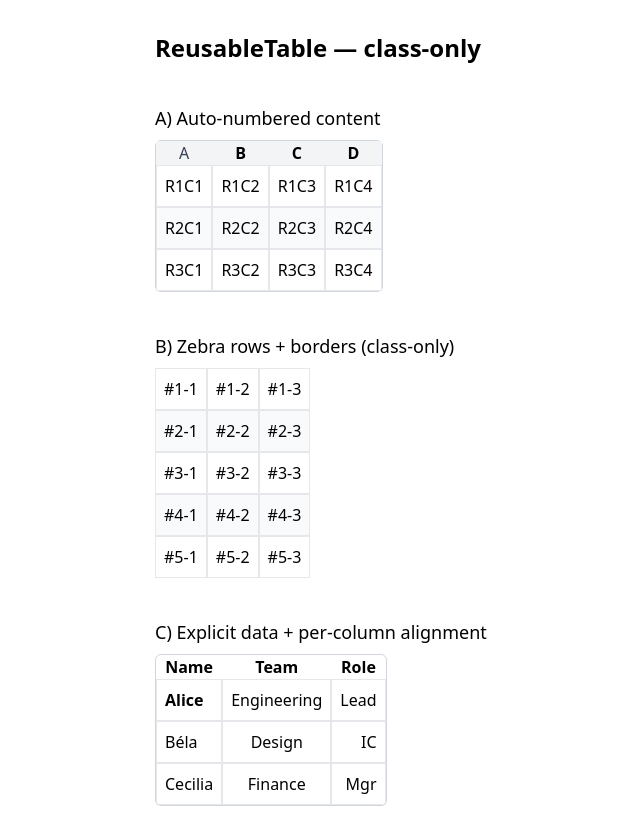
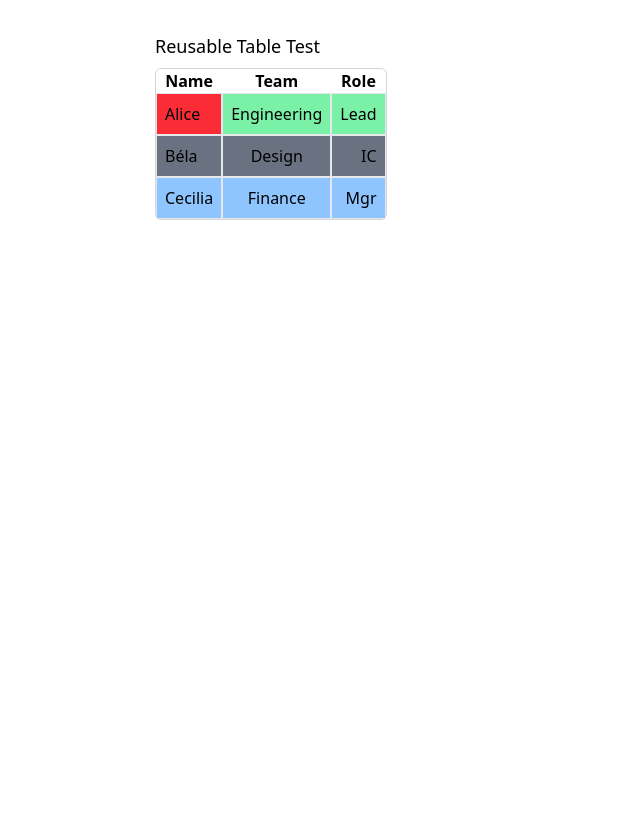
Before and after one commit to r4nd3l/vite-project-dynamic-table, a Vue app: page / in a window 1280 px wide. Shown: the whole page, without its empty margins (5-645 px from the left). After the commit the page ends 800 px from the top, so only its background shows below. Built offline with nearby package versions, Linux system fonts and the light colour scheme.

Commit message:
updated and simplified logic

```diff
--- a/src/App.vue
+++ b/src/App.vue
@@ -1,19 +1,7 @@
 <template>
   <main class="p-8 space-y-10 max-w-screen-lg mx-auto">
-    <h1 class="text-2xl font-semibold">ReusableTable — class-only</h1>
-
     <section>
-      <h2 class="text-lg font-medium mb-2">A) Auto-numbered content</h2>
-      <ReusableTable :config="autoNumbered" />
-    </section>
-
-    <section>
-      <h2 class="text-lg font-medium mb-2">B) Zebra rows + borders (class-only)</h2>
-      <ReusableTable :config="zebra" />
-    </section>
-
-    <section>
-      <h2 class="text-lg font-medium mb-2">C) Explicit data + per-column alignment</h2>
+      <h2 class="text-lg font-medium mb-2">Reusable Table Test</h2>
       <ReusableTable :config="explicit" />
     </section>
   </main>
@@ -23,40 +11,6 @@
 import ReusableTable from "./components/ReusableTable.vue";
 import type { TableConfig } from "./types/ReusableTableTypes";
 
-/** A) no data -> rows/cols + default numbering */
-const autoNumbered: TableConfig = {
-  rows: 3,
-  cols: 4,
-  showHeader: true,
-  headers: ["A", "B", "C", "D"],
-  // only classes:
-  wrapperClass: "overflow-auto",
-  tableClass: "min-w-max border border-gray-300 rounded-md",
-  headerClass: ["bg-gray-100 text-gray-700 font-medium", "bg-gray-100", "bg-gray-100", "bg-gray-100"],
-  rowClass: [
-    "odd:bg-white even:bg-gray-50", // row 0
-    "odd:bg-white even:bg-gray-50", // row 1
-    "odd:bg-white even:bg-gray-50", // row 2
-  ],
-  colClass: [
-    "text-left p-2 border border-gray-200",
-    "text-center p-2 border border-gray-200",
-    "text-right p-2 border border-gray-200",
-    "text-left p-2 border border-gray-200",
-  ],
-};
-
-/** B) only classes for visuals; zebra via rowClass; borders via colClass */
-const zebra: TableConfig = {
-  rows: 5,
-  cols: 3,
-  defaultContent: (r, c) => `#${r + 1}-${c + 1}`,
-  tableClass: "min-w-max rounded-md",
-  rowClass: ["bg-white", "bg-gray-50", "bg-white", "bg-gray-50", "bg-white"],
-  colClass: "p-2 border border-gray-200",
-};
-
-/** C) explicit data; per-column alignment via colClass array; custom header */
 const explicit: TableConfig = {
   data: [
     ["Alice", "Engineering", "Lead"],
@@ -67,18 +21,12 @@ const explicit: TableConfig = {
   headers: ["Name", "Team", "Role"],
   tableClass: "border border-gray-300 rounded-md",
   colClass: ["p-2 border border-gray-200 text-left", "p-2 border border-gray-200 text-center", "p-2 border border-gray-200 text-right"],
+  rowClass: ["bg-green-300", "bg-gray-500", "bg-blue-300"],
   // per-cell overrides (matrix): emphasize first row, first col
   cellClass: [
-    ["font-semibold", undefined, undefined],
+    ["bg-red-500", undefined, undefined],
     [undefined, undefined, undefined],
     [undefined, undefined, undefined],
   ],
 };
 </script>
-
-<style>
-/* If you’re not using Tailwind, add your own CSS for the class names above, or swap to your design system classes. */
-body {
-  font-family: system-ui, -apple-system, Segoe UI, Roboto, Ubuntu, "Helvetica Neue", Arial, "Apple Color Emoji", "Segoe UI Emoji", "Segoe UI Symbol";
-}
-</style>
--- a/src/components/ReusableTable.vue
+++ b/src/components/ReusableTable.vue
@@ -27,81 +27,79 @@
 <script setup lang="ts">
 import { computed } from "vue";
 import type { ClassList, PerColClassList, PerRowClassList, TableConfig } from "../types/ReusableTableTypes";
-// (types are already declared above, no need to import)
 
 const props = defineProps<{ config: TableConfig }>();
 const cfg = computed(() => props.config ?? ({} as TableConfig));
 
-// --- grid shape -------------------------------------------------------------
+// grid conf
 const rowCount = computed(() => cfg.value.data?.length ?? cfg.value.rows ?? 0);
 const colCount = computed(() => cfg.value.data?.[0]?.length ?? cfg.value.cols ?? 0);
 
-function headerLabel(c: number) {
+const headerLabel = (c: number) => {
   const h = cfg.value.headers;
   if (h && typeof h[c] !== "undefined" && h[c] !== null) return String(h[c]);
   return `Col ${c + 1}`;
-}
+};
 
-function defaultContent(r: number, c: number) {
+const defaultContent = (r: number, c: number) => {
   const dc = cfg.value.defaultContent;
   if (typeof dc === "function") return dc(r, c);
   if (typeof dc === "string") return dc;
   return `R${r + 1}C${c + 1}`;
-}
+};
 
-function cellValue(r: number, c: number) {
+const cellValue = (r: number, c: number) => {
   const d = cfg.value.data;
   if (d && d[r] && typeof d[r][c] !== "undefined" && d[r][c] !== null) return d[r][c];
   return defaultContent(r, c);
-}
+};
 
-// --- class helpers ----------------------------------------------------------
-function toClassArray(token?: ClassList): string[] {
+// class helpers
+const toClassArray = (token?: ClassList): string[] => {
   if (!token) return [];
   if (Array.isArray(token)) return token.flatMap((v) => String(v).split(/\s+/).filter(Boolean));
   return String(token).split(/\s+/).filter(Boolean);
-}
+};
 
-function classList(token?: ClassList): string[] {
+const classList = (token?: ClassList): string[] => {
   return toClassArray(token);
-}
+};
 
-function pickRowClass(token?: ClassList | PerRowClassList, r?: number): string[] {
+const pickRowClass = (token?: ClassList | PerRowClassList, r?: number): string[] => {
   if (Array.isArray(token) && r != null) {
     // Per-row array (each entry can be string or string[])
     return toClassArray(token[r] as ClassList | undefined);
   }
   return toClassArray(token as ClassList | undefined);
-}
+};
 
-function pickColClass(token?: ClassList | PerColClassList, c?: number): string[] {
+const pickColClass = (token?: ClassList | PerColClassList, c?: number): string[] => {
   if (Array.isArray(token) && c != null) {
     return toClassArray(token[c] as ClassList | undefined);
   }
   return toClassArray(token as ClassList | undefined);
-}
+};
 
-function rowClassOf(r: number): string[] {
+const rowClassOf = (r: number): string[] => {
   return pickRowClass(cfg.value.rowClass, r);
-}
+};
 
-function headerClassOf(c: number): string[] {
+const headerClassOf = (c: number): string[] => {
   // header can be a single classlist or per-column
   const base = pickColClass(cfg.value.headerClass, c);
   return base;
-}
+};
 
-function cellClassOf(r: number, c: number): string[] {
+const cellClassOf = (r: number, c: number): string[] => {
   const perCol = pickColClass(cfg.value.colClass, c);
   const perCell = Array.isArray(cfg.value.cellClass)
     ? toClassArray(cfg.value.cellClass?.[r]?.[c] as ClassList | undefined)
     : toClassArray(cfg.value.cellClass as ClassList | undefined);
   return ["rt-cell", ...perCol, ...perCell];
-}
+};
 </script>
 
-<style scoped>
-/* minimal baseline; customize via classes passed in config */
+<style scoped lang="css">
 .rt {
   border-collapse: separate;
   border-spacing: 0;
```
